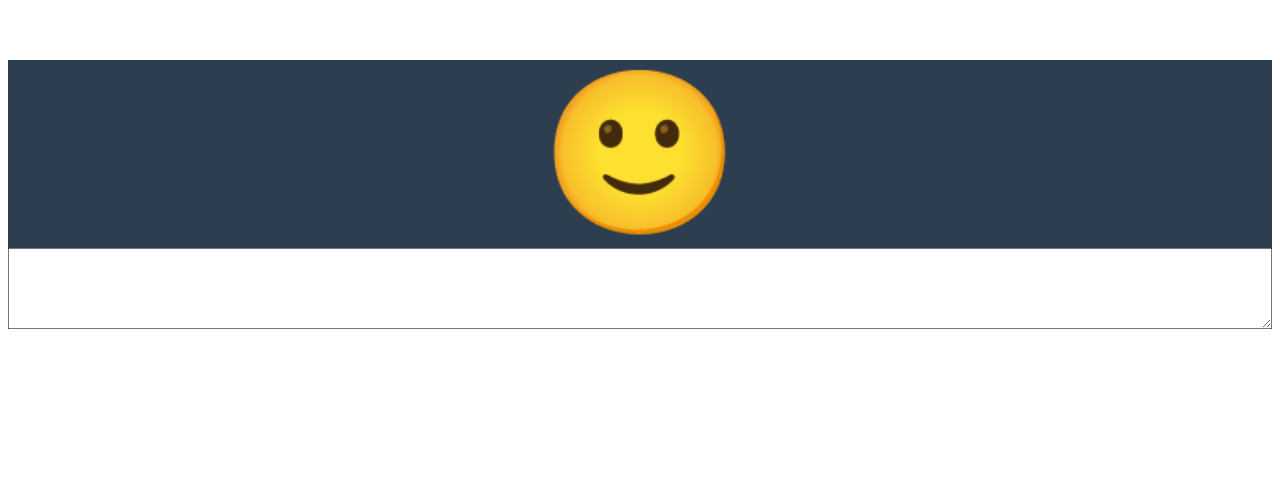
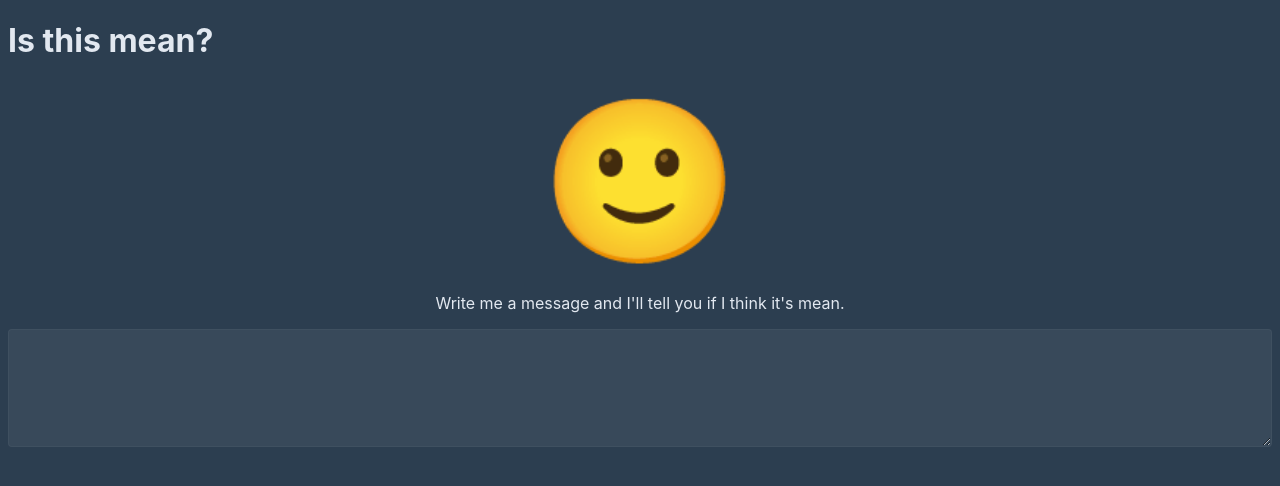
Before and after one commit to shadskii/isthismean, a Vue app: page / in a window 1280 px wide. Shown: the top 486 px of the page. Built offline with nearby package versions, Linux system fonts and the light colour scheme.

Commit message:
Add badges and styling

```diff
--- a/src/app.vue
+++ b/src/app.vue
@@ -8,12 +8,18 @@ import TextSentiment from './components/text-sentiment.vue';
 </template>
 
 <style>
+:root {
+  --bg-color: #2c3e50;
+  --font-color: #e2e8f0;
+}
 #app {
-  font-family: Avenir, Helvetica, Arial, sans-serif;
+  font-family: -apple-system, BlinkMacSystemFont, "Segoe UI", Helvetica, Arial,
+    sans-serif, "Apple Color Emoji", "Segoe UI Emoji", "Segoe UI Symbol";
   -webkit-font-smoothing: antialiased;
   -moz-osx-font-smoothing: grayscale;
-  text-align: center;
-  background: #2c3e50;
-  margin-top: 60px;
+  color: var(--font-color);
+}
+html {
+  background: var(--bg-color);
 }
 </style>
--- a/src/components/text-sentiment.vue
+++ b/src/components/text-sentiment.vue
@@ -1,13 +1,6 @@
-<template>
-  <div class="container">
-    <h2 class="emoji">🙂</h2>
-    <textarea v-model="message" rows="5" cols="33" />
-  </div>
-</template>
-
 <script setup lang="ts">
-import { ref, watch } from "vue";
-import { debounce } from 'lodash'
+import { computed, ref, watch } from "vue";
+import { debounce, startCase } from 'lodash'
 import SentimentWorker from '../sentiment-worker.ts?worker'
 
 type Prediction = {
@@ -38,16 +31,82 @@ watch(
   }, 500)
 )
 
+const badges = computed(() => {
+  return sentiment.value
+    .filter((sentiment) => {
+      return sentiment.results[0].match !== false
+    })
+    .map((sentiment) => {
+      return startCase(sentiment.label.replaceAll('_', ' '))
+    })
+})
+
+const emoji = computed(() => {
+  if (isProcessing.value) {
+    return '🤔'
+  }
+  if (badges.value.length === 0) {
+    return '🙂'
+  }
+  return '😡'
+})
+
 </script>
 
-<style scoped>
+<template>
+  <div>
+    <h1>Is this mean?</h1>
+    <div class="container">
+      <h2 class="emoji">{{ emoji }}</h2>
+      <div class="badge-container">
+        <span v-for="badge in badges" :key="badge" class="badge">{{ badge }}</span>
+      </div>
+      <p>Write me a message and I'll tell you if I think it's mean.</p>
+      <textarea v-model="message" rows="5" cols="33" />
+    </div>
+  </div>
+</template>
+
+<style>
 .container {
   display: flex;
   flex-direction: column;
+  text-align: center;
 }
 .emoji {
   font-size: 10rem;
   margin: 0;
   text-align: center;
 }
+.badge-container {
+  display: flex;
+  justify-content: center;
+  flex-direction: row;
+}
+.badge-container .badge {
+  margin: 0 0.5rem;
+  padding: 0 0.5rem;
+  border-radius: 0.25rem;
+  background-color: #e2e8f029;
+}
+textarea {
+  display: flex;
+  -webkit-box-align: center;
+  align-items: center;
+  transition: all 0.2s ease 0s;
+  outline: none;
+  appearance: none;
+  font-size: 1rem;
+  padding: 8px 1rem;
+  line-height: 1.25;
+  border-radius: 0.25rem;
+  border-width: 1px;
+  border-color: rgba(255, 255, 255, 0.04);
+  background-color: rgba(255, 255, 255, 0.06);
+  color: var(--font-color);
+  font-family: inherit;
+}
+textarea:focus {
+  border-color: white;
+}
 </style>
```
